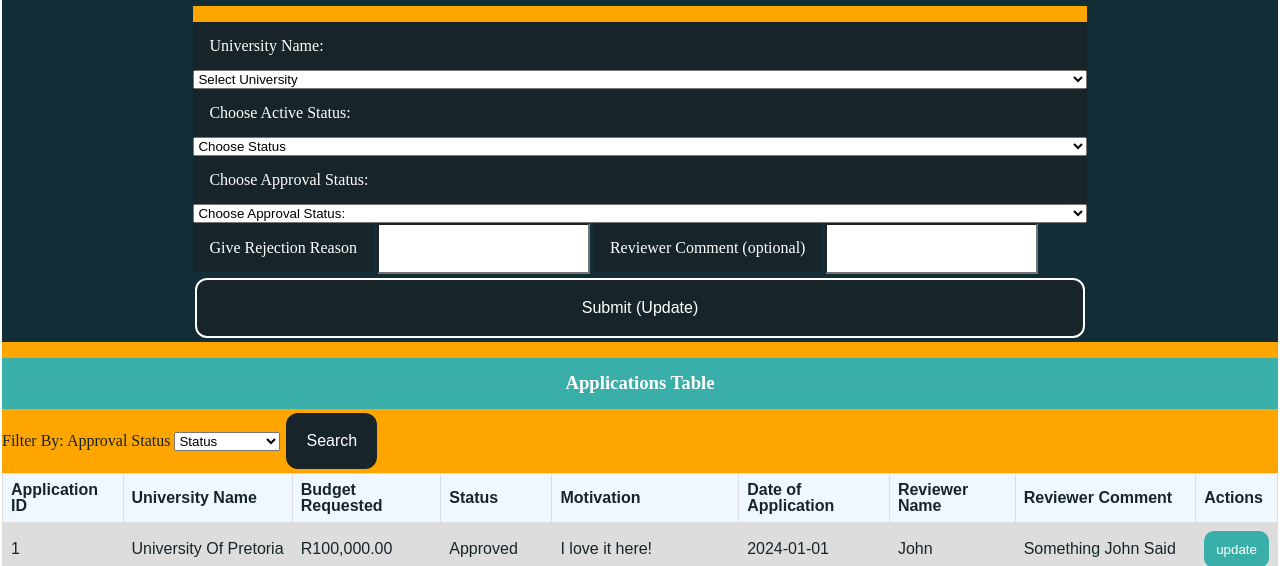
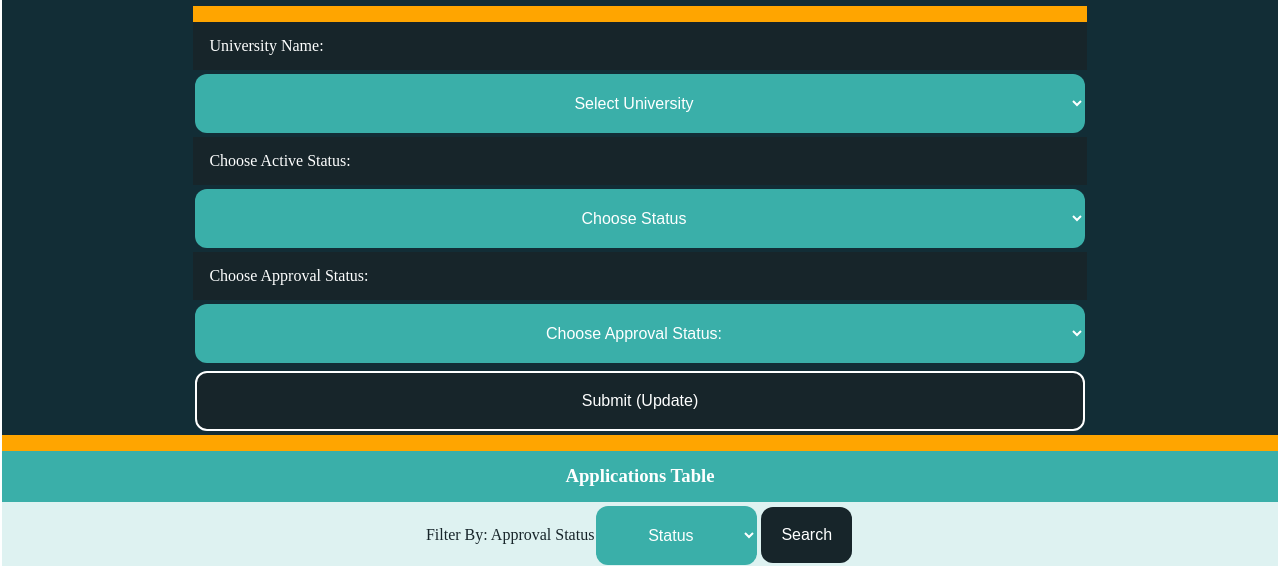
Before and after one commit to Ukukhula-bursary/BBDBursary-Website, a plain HTML site: page html/admin_view/review_university_applications.html in a window 1280 px wide. Shown: the part 208-774 px from the top of the page. Drawn offline with Linux system fonts and the light colour scheme.

Commit message:
add styles for review university applications

```diff
--- a/styles/styles.css
+++ b/styles/styles.css
@@ -234,7 +234,47 @@ section h2 {
 
 }
 
+.generic-drop-downs {
+    background-color: var(--third-color);
+    color: #FEFFFF;
+    padding: 20px;
+    text-align: center;
+    text-decoration: none;
+    display: inline-block;
+    font-size: 16px;
+    margin: 4px 2px;
+    border: none;
+    border-radius: 12px;
+
+}
+
+#rejection-reason-container {
+    display: none;
+    width: 100%;
+    flex-direction: column;
+}
+
+#filter-section {
+    display: flex;
+    flex-direction: row;
+    align-items: center;
+    background-color: var(--fourth-color)
+}
+
 .buttons:hover {
+    background-color: var(--third-color);
+    color: #FEFFFF;
+    padding: 20px;
+    text-align: center;
+    text-decoration: none;
+    display: inline-block;
+    font-size: 16px;
+    margin: 4px 2px;
+    border: none;
+    border-radius: 12px;
+}
+
+.generic-drop-downs:hover {
     background-color: var(--secondary-color);
     color: #FEFFFF;
     padding: 20px;
```
